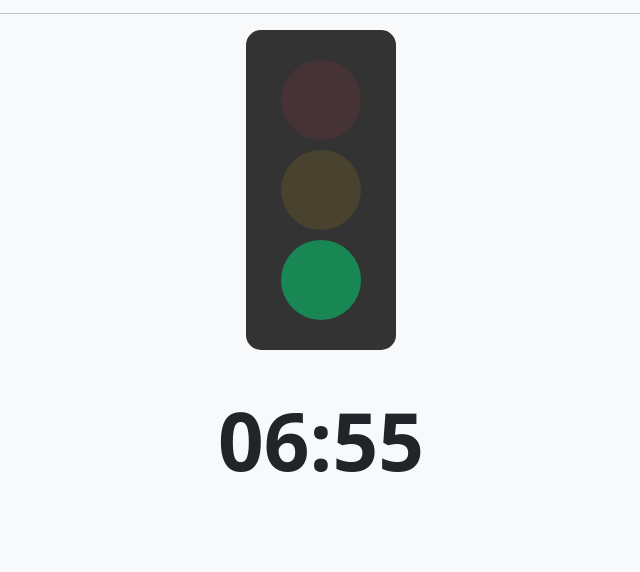
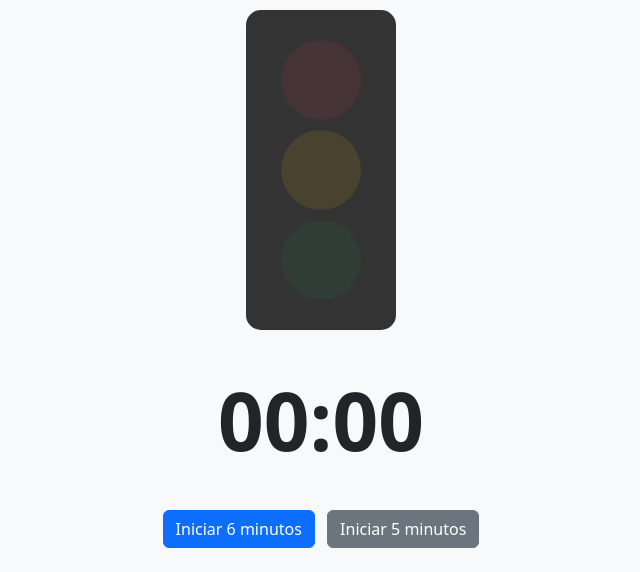
Before and after one commit to landerossoriano/inno25, a plain HTML site: page index.html in a window 1280 px wide. Shown: the part 315-887 px from the top of the page, without its empty margins (319-959 px from the left). Before the commit the page ends 815 px from the top, so only its background shows below. Drawn offline with nearby package versions, Linux system fonts and the light colour scheme.

Commit message:
Add files via upload

```diff
--- a/index.html
+++ b/index.html
@@ -3,17 +3,18 @@
 <head>
   <meta charset="UTF-8">
   <title>InnovatecNM 2025 - Tec Jerez</title>
+  <meta name="viewport" content="width=device-width, initial-scale=1">
   <link href="https://cdn.jsdelivr.net/npm/bootstrap@5.3.3/dist/css/bootstrap.min.css" rel="stylesheet">
   <style>
     body {
       background-color: #f8f9fa;
+      padding-top: 50px;
       text-align: center;
-      padding-top: 50px;
     }
 
     .semaforo {
       width: 150px;
-      margin: 0 auto;
+      margin: 20px auto;
       padding: 20px;
       background: #333;
       border-radius: 15px;
@@ -30,45 +31,52 @@
     }
 
     .activo {
-      opacity: 1;
+      opacity: 1 !important;
     }
 
     #tiempo {
       font-size: 5rem;
-      margin-top: 30px;
+      margin: 30px 0;
       font-weight: bold;
     }
   </style>
 </head>
 <body>
 
-
-  <img src="./Logo.png" alt="innovalogo" width="300" height="200">
-  <br><br>
+  <img src="./Logo.png" alt="Logo InnovatecNM" width="300" height="200">
   <h2>Fase local - ITS Jerez</h2>
   <hr>
+
   <div class="semaforo">
     <div id="rojo" class="luz bg-danger"></div>
     <div id="ambar" class="luz bg-warning"></div>
     <div id="verde" class="luz bg-success"></div>
   </div>
 
-  <div id="tiempo">07:00</div>
+  <div id="tiempo">00:00</div>
+
+  <div class="mb-4">
+    <button id="btn6" class="btn btn-primary me-2">Iniciar 6 minutos</button>
+    <button id="btn5" class="btn btn-secondary">Iniciar 5 minutos</button>
+  </div>
 
   <script>
-    let tiempo = 420; // 7 minutos en segundos
+    let tiempo = 0;
+    let intervalo = null;
 
     const rojo = document.getElementById("rojo");
     const ambar = document.getElementById("ambar");
     const verde = document.getElementById("verde");
     const tiempoTexto = document.getElementById("tiempo");
+    const btn6 = document.getElementById("btn6");
+    const btn5 = document.getElementById("btn5");
 
     function actualizarLuz() {
       rojo.classList.remove("activo");
       ambar.classList.remove("activo");
       verde.classList.remove("activo");
 
-      if (tiempo > 120) {
+      if (tiempo > 60) {
         verde.classList.add("activo");
       } else if (tiempo > 0) {
         ambar.classList.add("activo");
@@ -83,22 +91,28 @@
       return `${min.toString().padStart(2, '0')}:${seg.toString().padStart(2, '0')}`;
     }
 
-    function iniciarTemporizador() {
+   function iniciarTemporizador(segundos) {
+  clearInterval(intervalo);
+  tiempo = segundos;
   actualizarLuz();
   tiempoTexto.textContent = formatoTiempo(tiempo);
 
-      const intervalo = setInterval(() => {
+  intervalo = setInterval(() => {
     tiempo--;
     actualizarLuz();
     tiempoTexto.textContent = formatoTiempo(tiempo);
 
     if (tiempo <= 0) {
       clearInterval(intervalo);
+      actualizarLuz();
     }
   }, 1000);
 }
 
-    iniciarTemporizador();
+
+
+    btn6.addEventListener('click', () => iniciarTemporizador(360));
+    btn5.addEventListener('click', () => iniciarTemporizador(300));
   </script>
 
 </body>
```
Lines whose indentation alone changed are shown as unchanged.
